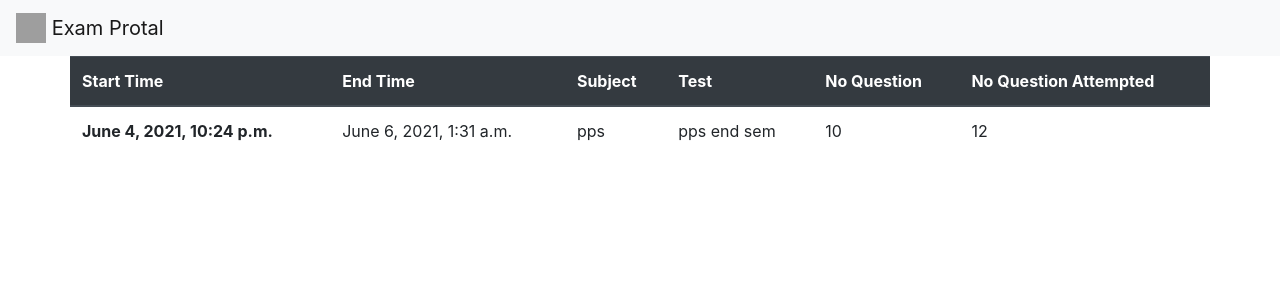
After one commit to Abhishek-Gawade-programmer/exam-portal, a Django app: page /submit-exam/ in a window 1280 px wide. The commit adds this page. Shown: the top 300 px of the page. Run offline with Django 3.2, Linux system fonts and the light colour scheme; a user stored in the database is signed in; data comes from the database, SQL or seed files in the repository; both versions use the stored data as it was after the commit; some libraries are stand-ins or nearby versions; grey boxes are pictures that could not be loaded.

Commit message:
exam submit complated

```diff
--- a/students/models.py
+++ b/students/models.py
@@ -27,8 +27,9 @@ class Test(models.Model):
 
     start_time=models.DateTimeField()
 
-    end_time = models.DateTimeField()
+    end_time = models.DateTimeField(blank=True,null=True)
 
+    max_question=models.IntegerField(default=0)
     max_mark=models.IntegerField(default=0)
     passing_marks=models.IntegerField(default=0)
     subject = models.ForeignKey(Subject,on_delete=models.CASCADE)
@@ -54,6 +55,7 @@ class Question(models.Model):
     option_2=models.CharField(max_length=200)
     option_3=models.CharField(max_length=200)
     option_4=models.CharField(max_length=200)
+    question_marks=models.FloatField(default=1)
     test= models.ForeignKey(Test,on_delete=models.CASCADE)
     correct_option = models.CharField(choices=CORRECT_ANSWER,verbose_name='Correct Option',max_length=1,default='1')
 
@@ -72,6 +74,8 @@ class StudentAnswer(models.Model):
     def __str__(self):
         return self.question.question_title+ str(self.student_option)
 
+
+
 class ReportQuestion(models.Model):
     student=models.ForeignKey(User,on_delete=models.CASCADE,default=False,null=True)
     question= models.ForeignKey(Question,on_delete=models.SET_NULL,blank=True,null=True)
@@ -83,4 +87,5 @@ class UserQuestionList(models.Model):
     student=models.ForeignKey(User,on_delete=models.CASCADE,default=False,null=True)
     test= models.ForeignKey(Test,on_delete=models.SET_NULL,blank=True,null=True)
     start_time=models.DateTimeField()
+    end_time=models.DateTimeField(null=True)
     test_question=models.TextField(max_length=2000)
--- a/students/urls.py
+++ b/students/urls.py
@@ -1,12 +1,15 @@
 from django.urls import path
 from .views import (initial_setup,save_question,navigation_question,
-                get_all_question_details,toogle_bookmark,report_question)
+                get_all_question_details,toogle_bookmark,report_question,
+                submit_exam)
 
 
 urlpatterns = [
         path('',initial_setup,name ='quiz-list'),
 
         path('save-question/',save_question,name ='save_question'),
+
+        path('submit-exam/',submit_exam,name ='submit_exam'),
         path('get-all-question-details/',get_all_question_details,name ='get_all_question_details'),
         path('toogle-bookmark/<int:page_number>/',toogle_bookmark,name ='toogle_bookmark'),
         path('report-question/<int:page_number>/<str:comment>/',report_question,name ='report_question'),
--- a/students/views.py
+++ b/students/views.py
@@ -1,8 +1,5 @@
 from django.shortcuts import render,get_object_or_404
-from django.views.generic.list import ListView
 from django.http import JsonResponse, HttpResponse
-from django.views.generic import TemplateView
-from django.core.paginator import Paginator
 
 from .models import *
 from django.middleware.csrf import get_token
@@ -10,25 +7,38 @@ from django.utils import timezone
 import json
 
 def initial_setup(request):
+
     all_user_question=Question.objects.order_by('?')
-    all_user_question_ids=[]
-    for each_question in all_user_question:
-        if not StudentAnswer.objects.filter(question=each_question,test=each_question.test,student=request.user).exists():
+    #get the test
+    check_test_given=UserQuestionList.objects.filter(test=all_user_question[0].test,student=request.user).exists()
 
-            intial_student_answer=StudentAnswer.objects.create(question=each_question,test=each_question.test,student=request.user)
-            intial_student_answer.save()
+    if  not check_test_given:
+        all_user_question_ids=[]
 
-        if str(each_question.id) not in all_user_question_ids:
-            all_user_question_ids.append(str(each_question.id))
+        for each_question in all_user_question:
+            if not StudentAnswer.objects.filter(question=each_question,test=each_question.test,student=request.user).exists():
 
-    if not UserQuestionList.objects.filter(test=all_user_question[0].test,student=request.user).exists():
+                intial_student_answer=StudentAnswer.objects.create(question=each_question,test=each_question.test,student=request.user)
+                intial_student_answer.save()
 
-        student_test_data=UserQuestionList.objects.create(test=all_user_question[0].test,
-                        student=request.user,test_question=json.dumps(all_user_question_ids),
-                        start_time=timezone.now())
-        student_test_data.save()
+            if str(each_question.id) not in all_user_question_ids:
+                all_user_question_ids.append(str(each_question.id))
 
-    return render(request,'home.html')
+        if not UserQuestionList.objects.filter(test=all_user_question[0].test,student=request.user).exists():
+
+            student_test_data=UserQuestionList.objects.create(test=all_user_question[0].test,
+                            student=request.user,test_question=json.dumps(all_user_question_ids),
+                            start_time=timezone.now())
+            student_test_data.save()
+
+        return render(request,'home.html')
+    else:
+        check_test_given=UserQuestionList.objects.get(test=all_user_question[0].test,student=request.user)
+        if check_test_given.end_time:
+            return render(request,'403_not_allowed.html')
+        else:
+            return render(request,'home.html')
+
 
 def save_question(request):
     if request.method=='POST' :
@@ -36,6 +46,7 @@ def save_question(request):
         student_answer=StudentAnswer.objects.get(question=question,test=question.test,student=request.user)
         student_answer.student_option=request.POST.get('option')
         student_answer.save()
+
         return JsonResponse({'success':'true'},safe=False)
     return JsonResponse({'success':'false'})
 
@@ -146,11 +157,21 @@ def report_question(request,page_number,comment=''):
     student_report_question.save()
 
 
-    toogle_bookmark={
+    report_succes={
         'success':'true',
+        }
+
+    return JsonResponse(report_succes,safe=False)
 
 
 
-        }
 
-    return JsonResponse(toogle_bookmark,safe=False)
+def submit_exam(request):
+    question_id=json.loads(UserQuestionList.objects.get(student=request.user).test_question)[0]
+    question=get_object_or_404(Question,id=question_id)
+    x=UserQuestionList.objects.get(test=question.test,student=request.user)
+    x.end_time=timezone.now()
+    x.save()
+    tick_question=StudentAnswer.objects.filter(student=request.user,test=question.test).exclude(student_option='').count()
+
+    return render(request,'exam_submit.html',{'exam_info':x,'tick_question':tick_question})
--- /dev/null
+++ b/templates/exam_submit.html
@@ -0,0 +1,36 @@
+{% extends 'base.html' %}
+{% load static %}
+{% block content %}
+<div class="row">
+
+<table class="table">
+  <thead class="thead-dark">
+    <tr>
+      <th scope="col">Start Time</th>
+      <th scope="col">End Time</th>
+      <th scope="col">Subject</th>
+      <th scope="col">Test </th>
+      <th scope="col">No Question</th>
+      <th scope="col">No Question Attempted</th>
+    </tr>
+  </thead>
+  <tbody>
+    <tr>
+      <th>{{exam_info.start_time}}</th>
+      <td>{{exam_info.end_time}}  </td>
+      <td>{{exam_info.test.subject.subject_name}}  </td>
+      <td> {{exam_info.test.test_title}}  </td>
+      <td> {{exam_info.test.max_question}}  </td>
+      <td> {{tick_question}}  </td>
+
+    </tr>
+
+
+  </tbody>
+</table>
+ </div>
+
+
+
+
+ {% endblock content %}
--- a/templates/home.html
+++ b/templates/home.html
@@ -56,7 +56,7 @@
       </div>
       <div class="modal-footer">
         <button type="button" class="btn btn-success" data-dismiss="modal">Close</button>
-        <button type="button" class="btn btn-danger">Submit Exam</button>
+        <button type="button" class="btn btn-danger" id="submit_exam">Submit Exam</button>
       </div>
     </div>
   </div>
```
Also changed, not shown: static/js/question_change.js (+31 -4 lines), templates/403_not_allowed.html (added, +10 -0 lines), db.sqlite3, students/migrations/0005_userquestionlist_end_time.py (added), students/migrations/0006_test_max_question.py (added), students/migrations/0007_question_question_marks.py (added), students/migrations/0008_alter_test_end_time.py (added), students/migrations/0009_alter_test_end_time.py (added).
